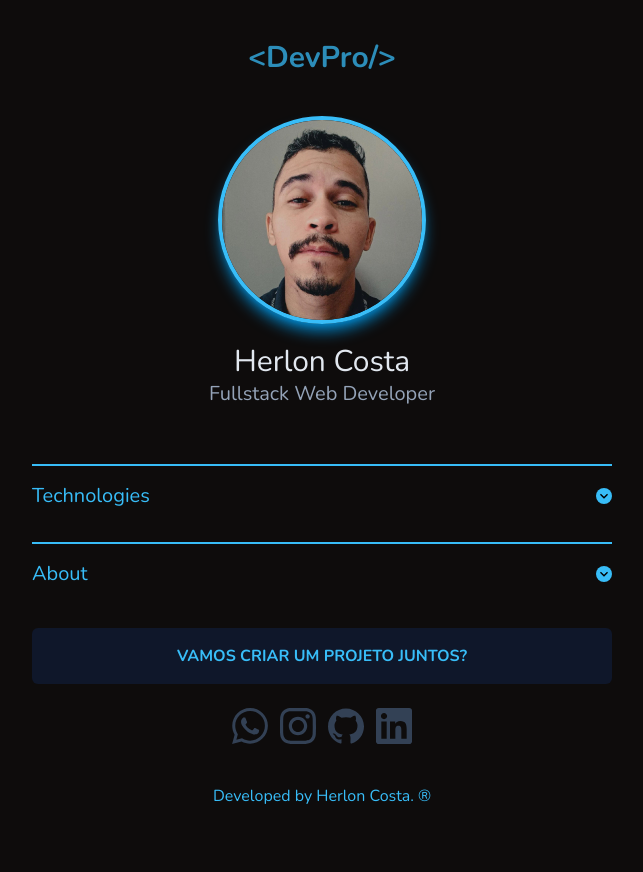
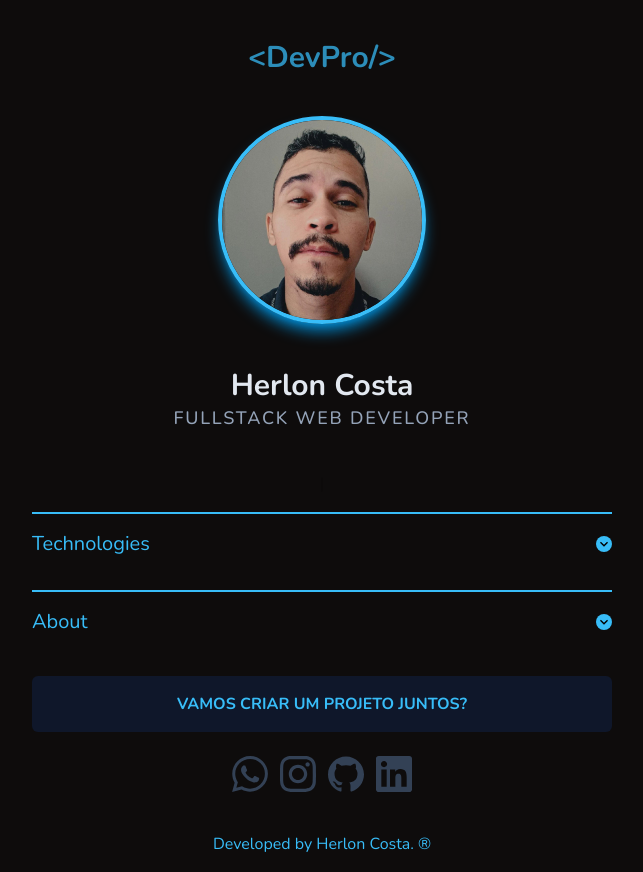
Before and after one commit to herloncosta/profile-app, a React (Vite) app: page / in a window 1280 px wide. Shown: the whole page, without its empty margins (318-961 px from the left). Before the commit the page ends 824 px from the top, so only its background shows below. Built offline with nearby package versions, Linux system fonts and the light colour scheme.

Commit message:
add typed.js

```diff
--- a/package.json
+++ b/package.json
@@ -16,7 +16,8 @@
     "react": "^18.2.0",
     "react-dom": "^18.2.0",
     "react-icons": "^4.7.1",
-    "sass": "^1.57.1"
+    "sass": "^1.57.1",
+    "typed.js": "^2.1.0"
   },
   "devDependencies": {
     "@types/react": "^18.0.26",
--- a/src/components/Header.jsx
+++ b/src/components/Header.jsx
@@ -1,7 +1,23 @@
 import profile from '../assets/profile.jpeg'
 import { Box, Image, Heading, Text } from '@chakra-ui/react'
+import { useEffect, useRef } from 'react'
+import Typed from 'typed.js'
 
 export function Header() {
+    const typedContainer = useRef(null)
+
+    useEffect(() => {
+        const typed = new Typed(typedContainer.current, {
+            strings: ['fullstack web developer'],
+            typeSpeed: 100,
+            loop: false,
+        })
+
+        return () => {
+            typed.destroy()
+        }
+    }, [])
+
     return (
         <header>
             <Box className="flex justify-center py-5">
@@ -19,8 +35,13 @@ export function Header() {
                     />
                 </Box>
                 <Box className="mt-5 text-center">
-                    <Heading className="text-slate-200 text-3xl select-none">Herlon Costa</Heading>
-                    <Text className="text-slate-400 text-xl select-none pb-10">
+                    <Heading className="text-slate-200 text-3xl font-bold select-none mt-6">
+                        Herlon Costa
+                    </Heading>
+                    <Text
+                        ref={typedContainer}
+                        className="text-slate-400 text-lg uppercase font-medium tracking-widest select-none pb-10"
+                    >
                         Fullstack Web Developer
                     </Text>
                 </Box>
```
Also changed, not shown: 1 other file (tests, documents, lock files or other folders).
